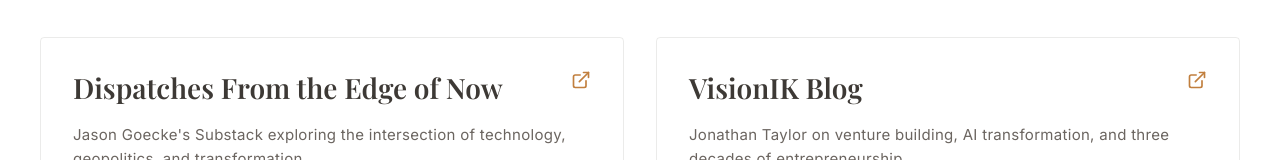
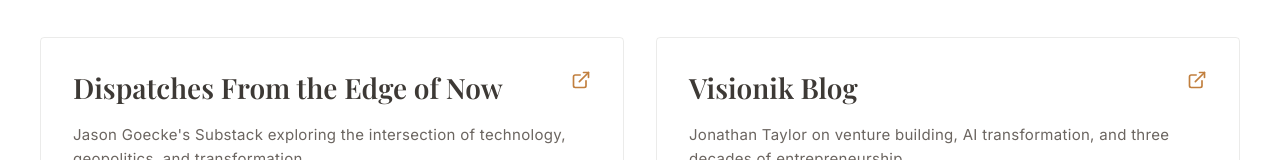
Before and after one commit to visionik/corp-website, a React (Vite) app: page /perspectives in a window 1280 px wide. Shown: the part 399-559 px from the top of the page. Built offline with nearby package versions, Linux system fonts and the light colour scheme; a web font is replaced by a local one.

Commit message:
fix: correct Visionik Blog capitalization

```diff
--- a/src/app/pages/Perspectives.tsx
+++ b/src/app/pages/Perspectives.tsx
@@ -103,7 +103,7 @@
             >
               <div className="flex items-start justify-between mb-4">
                 <h3 className="text-warm-charcoal group-hover:text-deep-amber transition-colors">
-                  VisionIK Blog
+                  Visionik Blog
                 </h3>
                 <ExternalLink className="text-deep-amber flex-shrink-0 ml-2" size={20} />
               </div>
```
Also changed, not shown: 1 other file (tests, documents, lock files or other folders).
